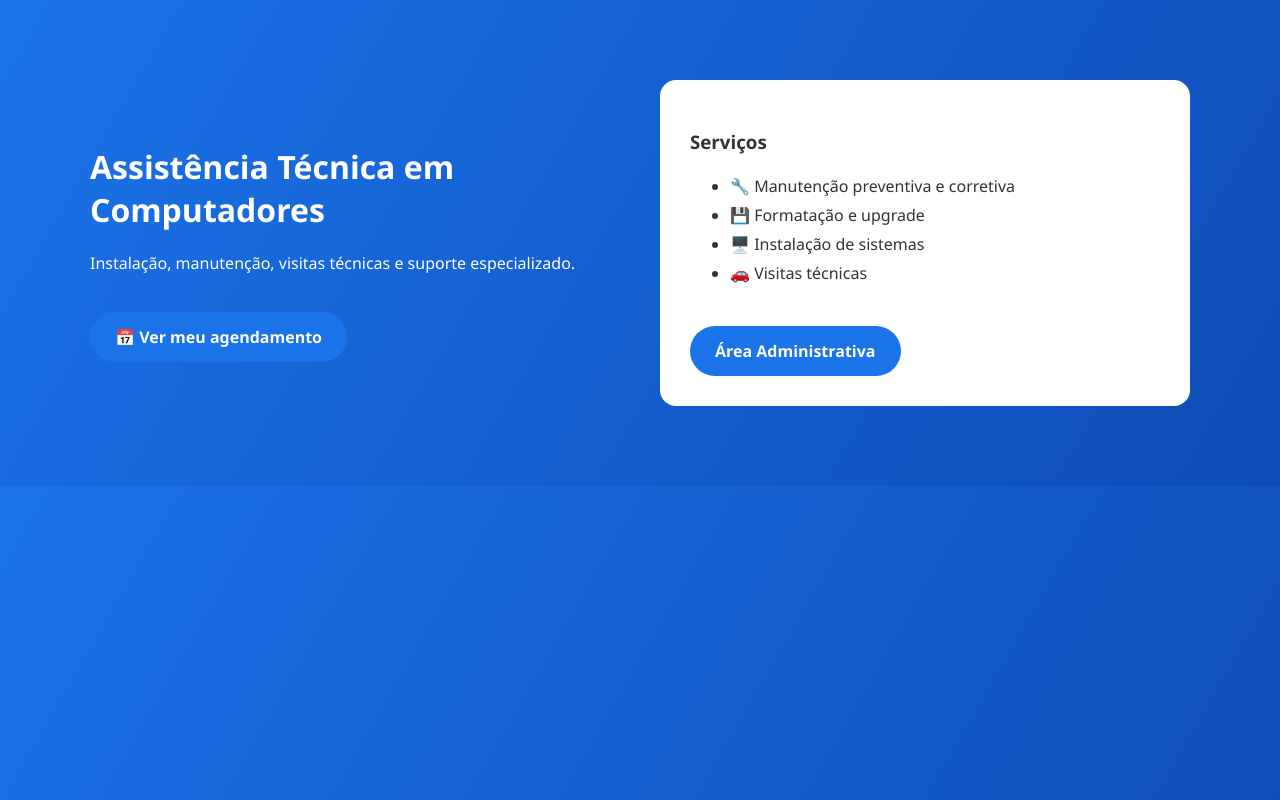
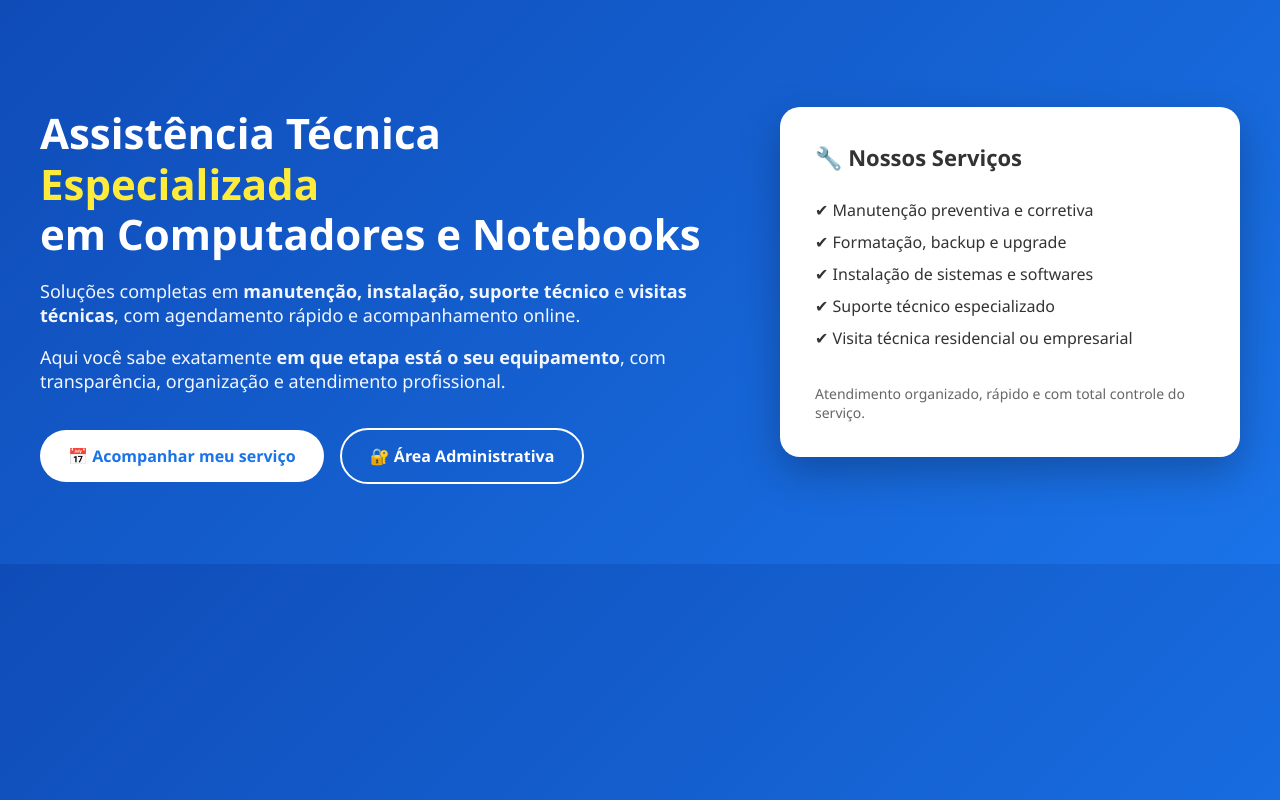
Before and after one commit to wandracula/agenda, a plain HTML site: page index.html in a window 1280 px wide. Drawn offline with Linux system fonts and the light colour scheme.

Commit message:
index.html

```diff
--- a/index.html
+++ b/index.html
@@ -2,65 +2,229 @@
 <html lang="pt-BR">
 <head>
 <meta charset="UTF-8">
-<title>Assistência Técnica</title>
+<title>Assistência Técnica Especializada</title>
+<meta name="viewport" content="width=device-width, initial-scale=1.0">
+
 <style>
 body{
   margin:0;
-  font-family: 'Segoe UI', sans-serif;
-  background: linear-gradient(120deg,#1a73e8,#0f4cb8);
+  font-family:'Segoe UI', sans-serif;
+  background:linear-gradient(135deg,#0f4cb8,#1a73e8);
   color:white;
 }
 .container{
-  max-width:1100px;
+  max-width:1200px;
   margin:auto;
   padding:80px 20px;
 }
 .hero{
   display:grid;
-  grid-template-columns:1fr 1fr;
-  gap:40px;
+  grid-template-columns:1.2fr .8fr;
+  gap:50px;
   align-items:center;
+}
+h1{
+  font-size:42px;
+  line-height:1.2;
+  margin-bottom:20px;
+}
+p{
+  font-size:18px;
+  opacity:.95;
+}
+.highlight{
+  color:#ffeb3b;
+  font-weight:600;
+}
+.buttons{
+  margin-top:35px;
+}
+.btn{
+  display:inline-block;
+  padding:15px 28px;
+  border-radius:40px;
+  text-decoration:none;
+  font-weight:600;
+  margin-right:12px;
+  transition:.3s;
+}
+.btn.primary{
+  background:white;
+  color:#1a73e8;
+}
+.btn.primary:hover{
+  transform:translateY(-2px);
+}
+.btn.secondary{
+  border:2px solid white;
+  color:white;
+}
+.btn.secondary:hover{
+  background:rgba(255,255,255,.15);
 }
 .card{
   background:white;
   color:#333;
+  padding:35px;
+  border-radius:20px;
+  box-shadow:0 15px 40px rgba(0,0,0,.25);
+}
+.card h3{
+  margin-top:0;
+  font-size:22px;
+}
+ul{
+  padding-left:0;
+  list-style:none;
+  line-height:2;
+}
+ul li{
+  font-size:16px;
+}
+.footer-note{
+  margin-top:30px;
+  font-size:14px;
+  color:#666;
+}
+
+/* MODAL LOGIN */
+.modal{
+  position:fixed;
+  inset:0;
+  background:rgba(0,0,0,.65);
+  display:none;
+  align-items:center;
+  justify-content:center;
+  z-index:1000;
+}
+.modal-content{
+  background:white;
+  color:#333;
   padding:30px;
+  width:90%;
+  max-width:360px;
   border-radius:16px;
+  text-align:center;
 }
-a.btn{
-  display:inline-block;
-  padding:14px 25px;
-  border-radius:30px;
-  text-decoration:none;
+.modal-content h3{
+  margin-top:0;
+}
+.modal-content input{
+  width:100%;
+  padding:12px;
+  margin-top:12px;
+  border-radius:8px;
+  border:1px solid #ccc;
+}
+.modal-content button{
+  width:100%;
+  padding:12px;
+  margin-top:15px;
+  border:none;
+  border-radius:8px;
   background:#1a73e8;
   color:white;
   font-weight:600;
+  cursor:pointer;
 }
-ul{line-height:1.8}
+.error{
+  color:#d32f2f;
+  font-size:14px;
+  margin-top:10px;
+}
+
+@media(max-width:900px){
+  .hero{
+    grid-template-columns:1fr;
+  }
+  h1{
+    font-size:34px;
+  }
+}
 </style>
 </head>
 
 <body>
+
 <div class="container">
   <div class="hero">
+
+    <!-- TEXTO PRINCIPAL -->
     <div>
-      <h1>Assistência Técnica em Computadores</h1>
-      <p>Instalação, manutenção, visitas técnicas e suporte especializado.</p>
-      <br>
-      <a class="btn" href="cliente.html">📅 Ver meu agendamento</a>
+      <h1>
+        Assistência Técnica <span class="highlight">Especializada</span><br>
+        em Computadores e Notebooks
+      </h1>
+
+      <p>
+        Soluções completas em <b>manutenção, instalação, suporte técnico</b>
+        e <b>visitas técnicas</b>, com agendamento rápido e acompanhamento online.
+      </p>
+
+      <p>
+        Aqui você sabe exatamente <b>em que etapa está o seu equipamento</b>,
+        com transparência, organização e atendimento profissional.
+      </p>
+
+      <div class="buttons">
+        <a class="btn primary" href="cliente.html">📅 Acompanhar meu serviço</a>
+        <a class="btn secondary" href="#" onclick="abrirLogin()">🔐 Área Administrativa</a>
+      </div>
     </div>
+
+    <!-- CARD SERVIÇOS -->
     <div class="card">
-      <h3>Serviços</h3>
+      <h3>🔧 Nossos Serviços</h3>
       <ul>
-        <li>🔧 Manutenção preventiva e corretiva</li>
-        <li>💾 Formatação e upgrade</li>
-        <li>🖥️ Instalação de sistemas</li>
-        <li>🚗 Visitas técnicas</li>
+        <li>✔ Manutenção preventiva e corretiva</li>
+        <li>✔ Formatação, backup e upgrade</li>
+        <li>✔ Instalação de sistemas e softwares</li>
+        <li>✔ Suporte técnico especializado</li>
+        <li>✔ Visita técnica residencial ou empresarial</li>
       </ul>
-      <br>
-      <a class="btn" href="admin.html">Área Administrativa</a>
+
+      <div class="footer-note">
+        Atendimento organizado, rápido e com total controle do serviço.
+      </div>
     </div>
+
   </div>
 </div>
+
+<!-- MODAL LOGIN ADMIN -->
+<div class="modal" id="modalLogin">
+  <div class="modal-content">
+    <h3>🔐 Acesso Administrativo</h3>
+    <p>Informe a senha para acessar o painel.</p>
+
+    <input type="password" id="senha" placeholder="Senha de acesso">
+    <button onclick="entrar()">Entrar</button>
+
+    <div class="error" id="erro"></div>
+  </div>
+</div>
+
+<script>
+const SENHA_ADMIN = "1234"; // 🔐 ALTERE AQUI
+
+function abrirLogin(){
+  modalLogin.style.display = "flex";
+}
+
+function entrar(){
+  if(senha.value === SENHA_ADMIN){
+    window.location.href = "admin.html";
+  }else{
+    erro.innerText = "❌ Senha incorreta.";
+  }
+}
+
+window.onclick = e=>{
+  if(e.target === modalLogin){
+    modalLogin.style.display = "none";
+  }
+}
+</script>
+
 </body>
 </html>
```
